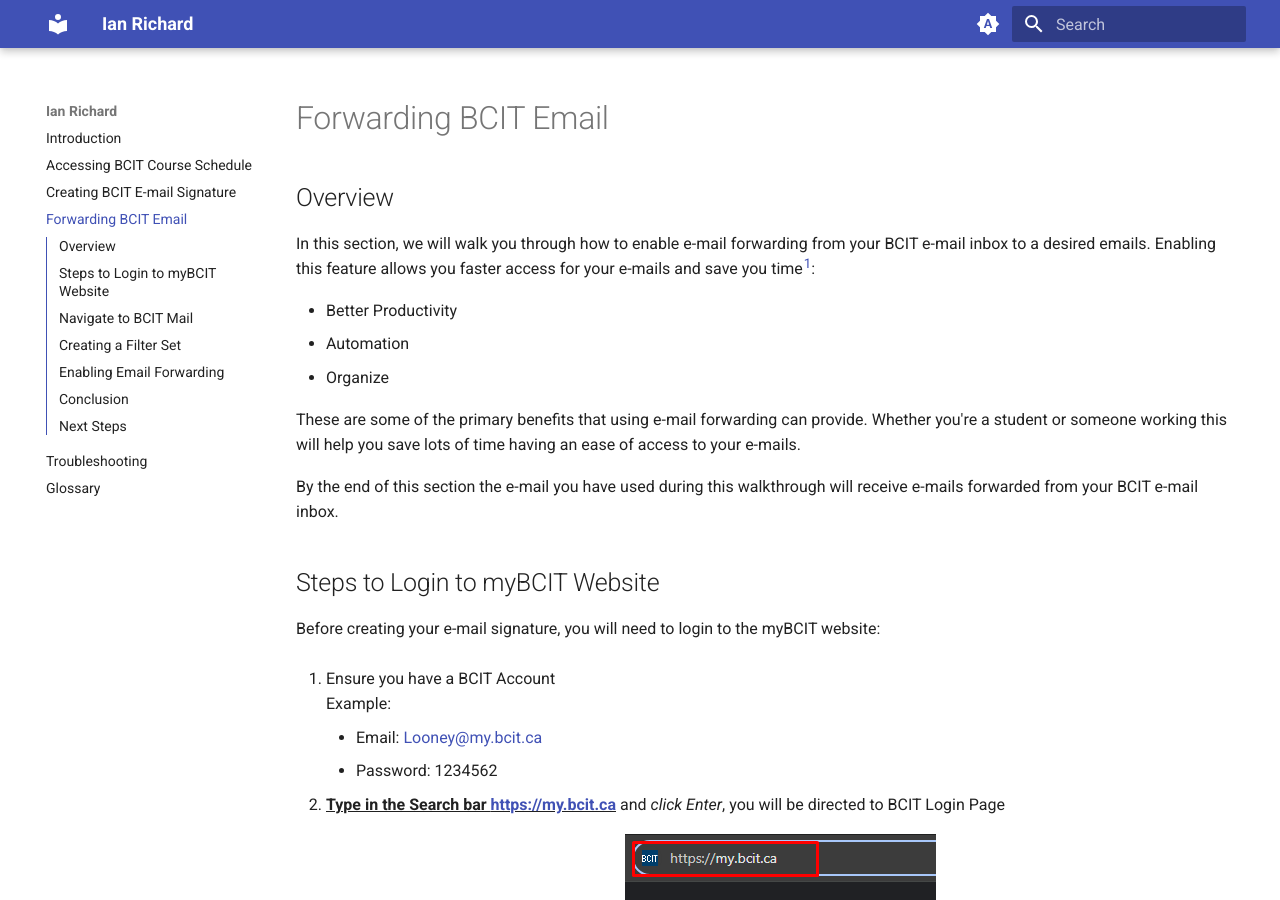
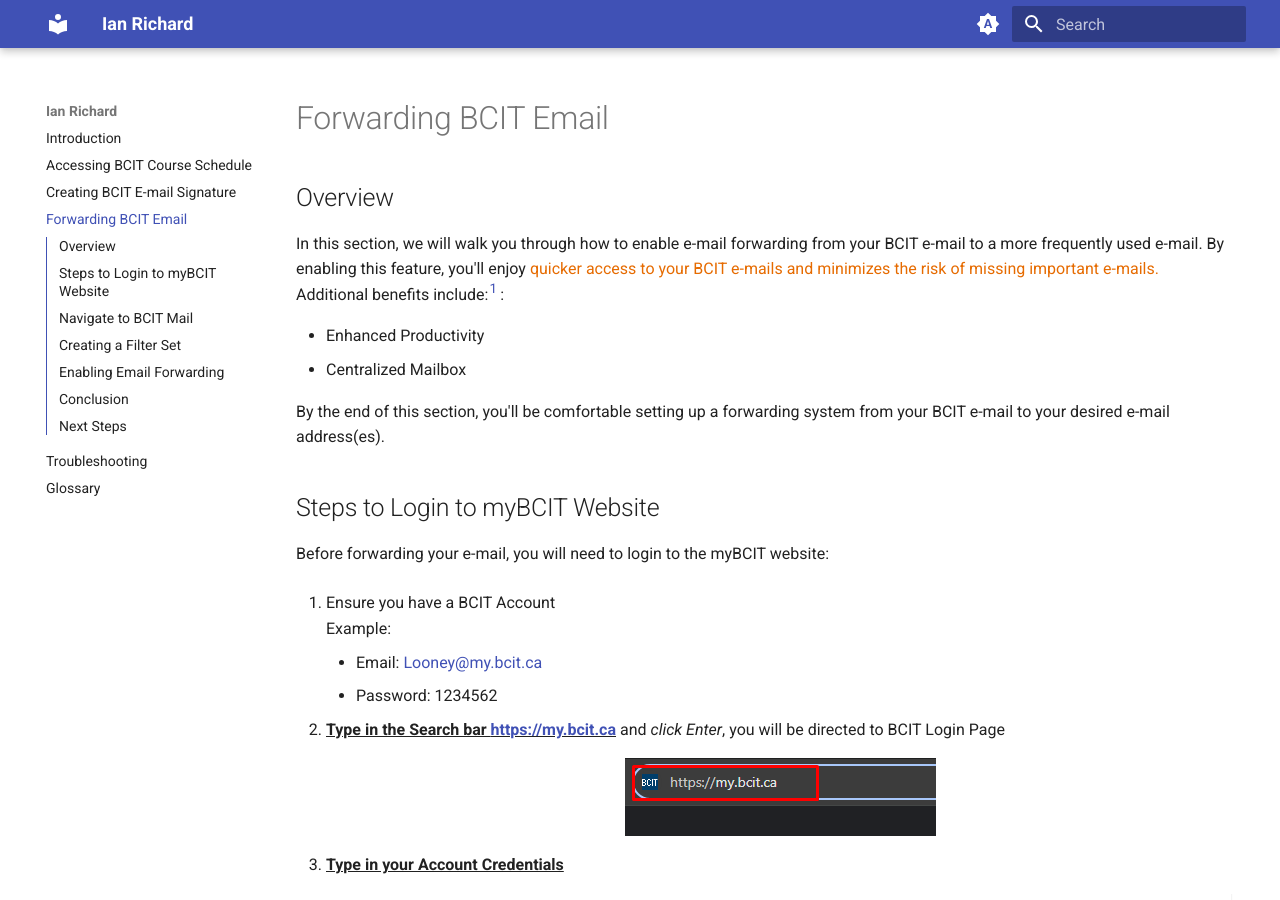
Before and after one commit to beingaturtle/beingaturtle.github.io, an MkDocs documentation site: the page built from docs/task3.md, in a window 1280 px wide and 900 px high. Built offline with MkDocs 1.6.1 and Material for MkDocs 9.7.7, drawn with Linux system fonts in a browser that asks for light colours; some of the changed text lies outside the part shown.

Commit message:
Update each overview description

```diff
--- a/docs/task3.md
+++ b/docs/task3.md
@@ -2,20 +2,20 @@
 
 ## Overview
 
-In this section, we will walk you through how to enable e-mail forwarding from your BCIT e-mail inbox to a desired emails.
-Enabling this feature allows you faster access for your e-mails and save you time<sup>[1](#fn1)</sup>:
+In this section, we will walk you through how to enable e-mail forwarding from your BCIT e-mail to a more frequently
+used e-mail. By enabling this feature, you'll enjoy <span style ="color:#e66b00"> quicker access to your BCIT
+e-mails and minimizes the risk of missing important e-mails. </span> Additional benefits include:<sup>[1](#fn1)
+</sup>:
 
-- Better Productivity
-- Automation
-- Organize
+- Enhanced Productivity
+- Centralized Mailbox
 
-These are some of the primary benefits that using e-mail forwarding can provide. Whether you're a student or someone working this will help you save lots of time having an ease of access to your e-mails.
-
-By the end of this section the e-mail you have used during this walkthrough will receive e-mails forwarded from your BCIT e-mail inbox.
+By the end of this section, you'll be comfortable setting up a forwarding system from your BCIT e-mail to your desired
+e-mail address(es).
 
 ## Steps to Login to myBCIT Website
 
-Before creating your e-mail signature, you will need to login to the myBCIT website:
+Before forwarding your e-mail, you will need to login to the myBCIT website:
 
 1. Ensure you have a BCIT Account <br>
     Example:
@@ -118,7 +118,7 @@
 
 By the end of this section, you will have learned the following:
 <ul>
-    <li id="staremoji"> ⭐&nbsp How to forward emails receive in your BCIT inbox to a different e-mail</li>
+    <li id="staremoji"> ⭐&nbsp How to forward e-mails from your BCIT inbox to a different e-mail address</li>
     <li id="staremoji"> ⭐&nbsp How to create filter sets and join different filters together</li>
 </ul>
 
```
Also changed, not shown: docs/task1.md (+2 -2 lines), docs/task2.md (+5 -4 lines).
